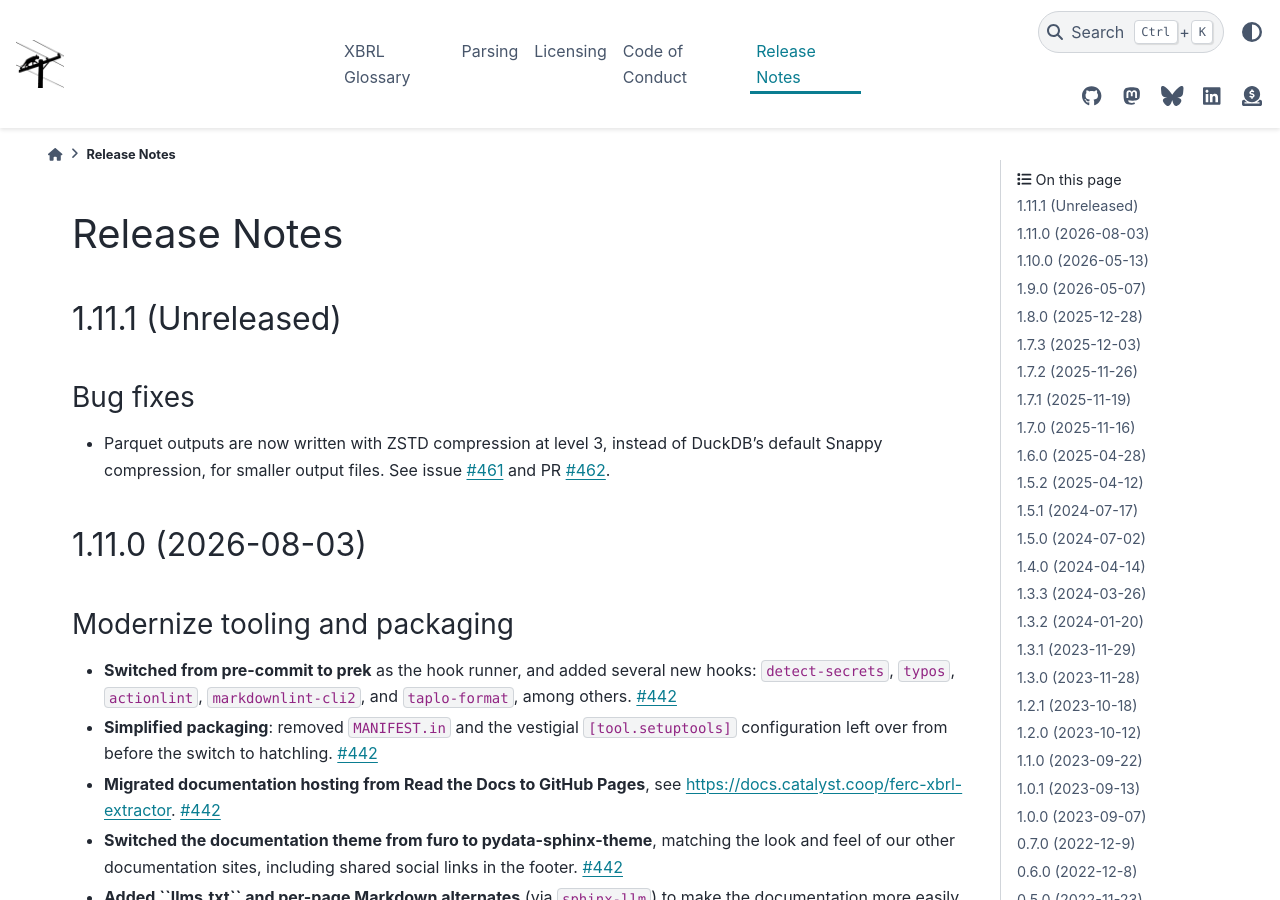
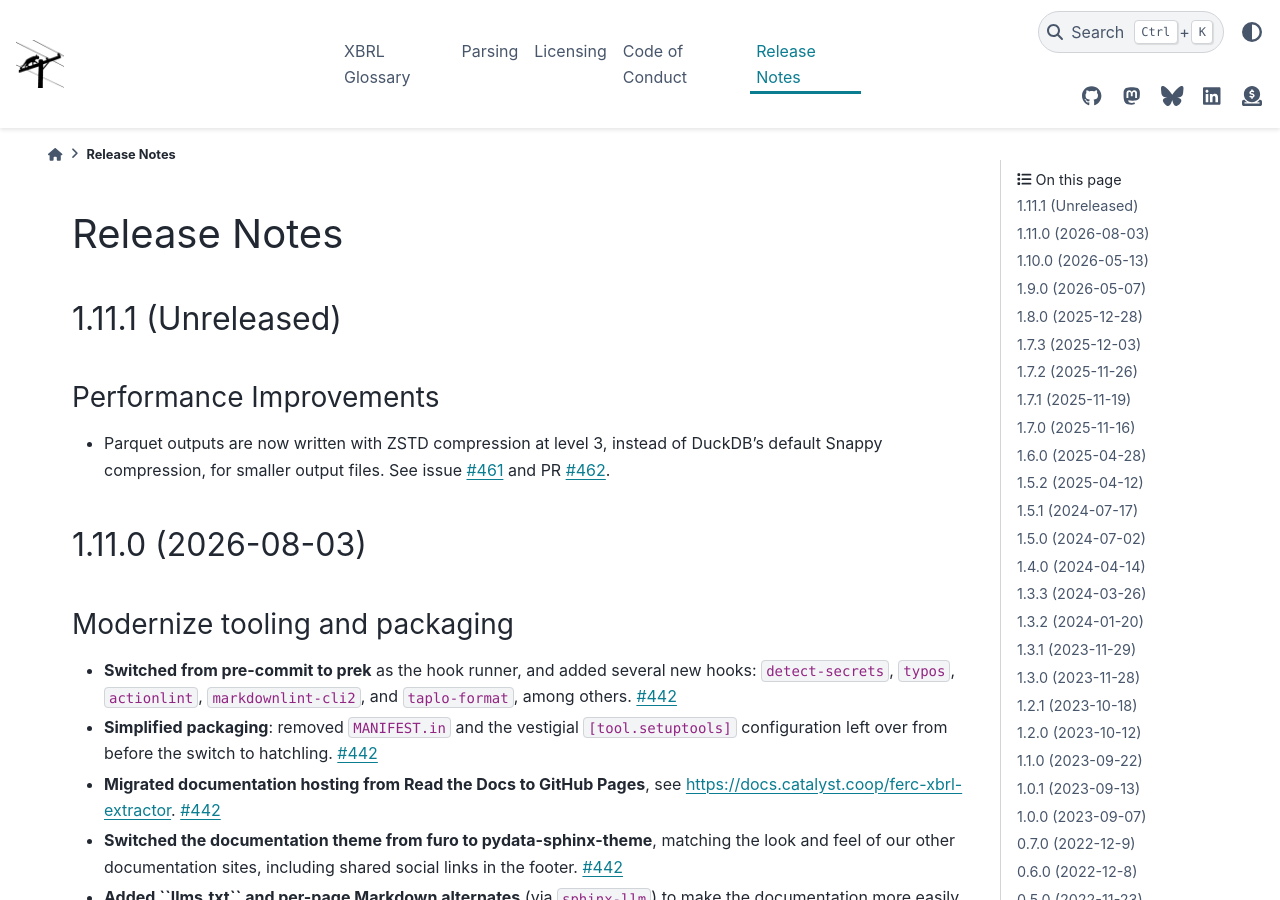
Before and after one commit to catalyst-cooperative/ferc-xbrl-extractor, a Sphinx documentation site: the page built from docs/release_notes.rst, in a window 1280 px wide and 900 px high. Built offline with Sphinx 7.4.7 and the PyData theme 0.15.4, drawn with Linux system fonts in a browser that asks for light colours; pages that are not in the unit, such as notebooks, are missing from menus.

Commit message:
Rename release notes section header

```diff
--- a/docs/release_notes.rst
+++ b/docs/release_notes.rst
@@ -8,8 +8,8 @@ Release Notes
 1.11.1 (Unreleased)
 ---------------------------------------------------------------------------------------
 
-Bug fixes
-^^^^^^^^^
+Performance Improvements
+^^^^^^^^^^^^^^^^^^^^^^^^
 
 * Parquet outputs are now written with ZSTD compression at level 3, instead of
   DuckDB's default Snappy compression, for smaller output files. See issue
```
